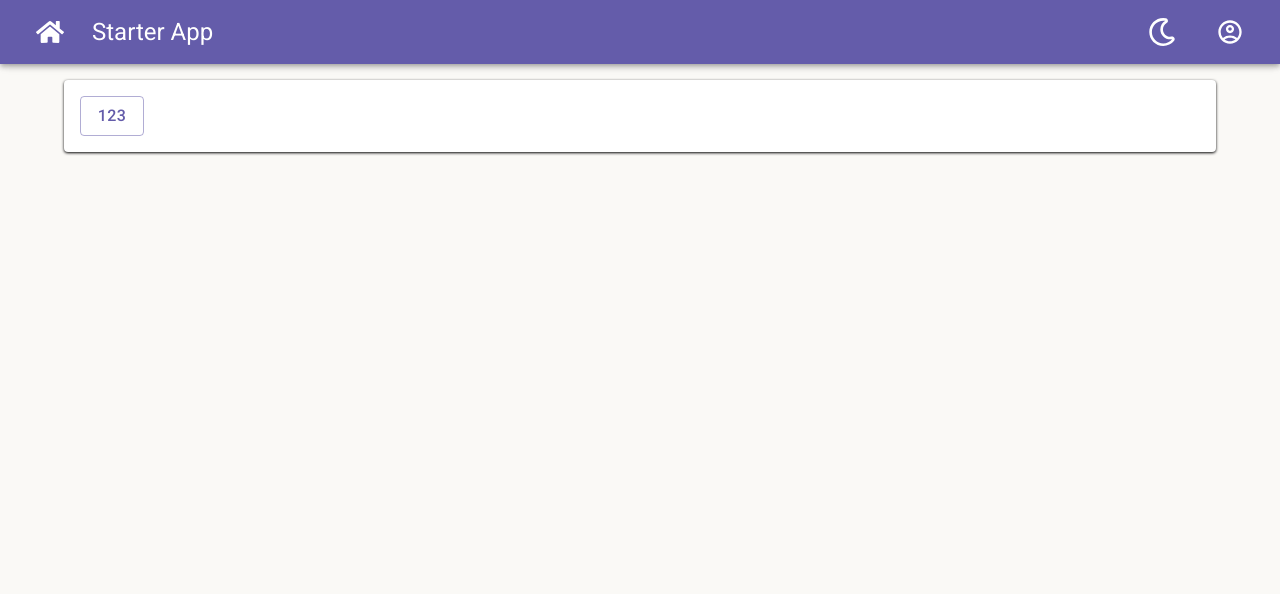
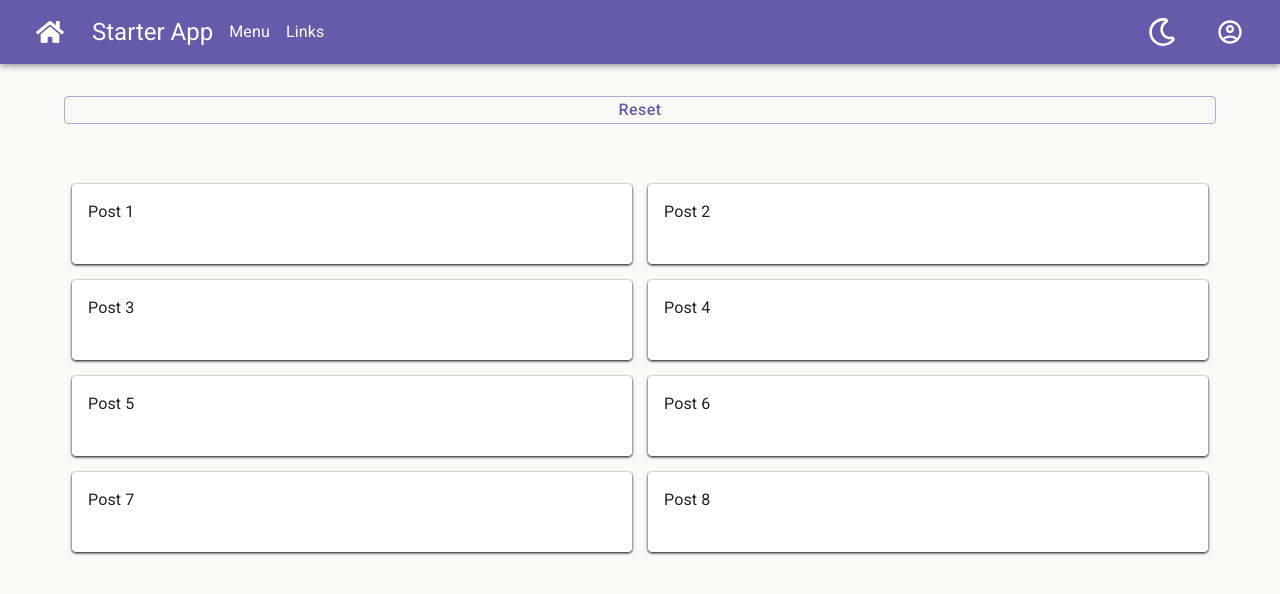
Before and after one commit to Tamtox/react_starter, a React (Vite) app: page / in a window 1280 px wide. Shown: the top 594 px of the page. Built offline with nearby package versions, Linux system fonts and the light colour scheme.

Commit message:
Switched state to zustand

```diff
--- a/package.json
+++ b/package.json
@@ -16,17 +16,15 @@
     "@emotion/styled": "^11.10.5",
     "@fontsource/roboto": "^4.5.8",
     "@mui/material": "^5.11.7",
-    "@reduxjs/toolkit": "^1.9.2",
     "@tanstack/react-query": "^4.24.4",
     "axios": "^1.3.2",
-    "framer-motion": "^9.0.1",
     "js-cookie": "^3.0.1",
     "react": "^18.2.0",
     "react-dom": "^18.2.0",
     "react-icons": "^4.7.1",
-    "react-redux": "^8.0.5",
     "react-router-dom": "^6.8.0",
-    "sass": "^1.57.1"
+    "sass": "^1.57.1",
+    "zustand": "^4.3.3"
   },
   "devDependencies": {
     "@types/js-cookie": "^3.0.2",
--- a/src/app.tsx
+++ b/src/app.tsx
@@ -7,18 +7,16 @@ import '@fontsource/roboto/700.css';
 // eslint-disable-next-line prettier/prettier
 import { Box, Container, createTheme, CssBaseline, StyledEngineProvider, ThemeProvider } from '@mui/material';
 import React, { Suspense, useMemo } from 'react';
-import { useSelector } from 'react-redux';
 import { Route, Routes } from 'react-router-dom';
 
-import { RootState } from '@/store/store';
+import { IAuthStore, useAuthStore } from '@/store/auth_store';
 
 const Home = React.lazy(() => import('./pages/home'));
 const Loading = React.lazy(() => import('./components/loading/Loading'));
 import Navbar from '@/components/navbar/navbar';
 
 function App() {
-  const darkMode = useSelector<RootState, boolean>((state) => state.authSlice.darkMode);
-  const auth = useSelector<RootState, string | undefined>((state) => state.authSlice.authToken);
+  const { authToken, darkMode, toggleDarkMode } = useAuthStore((state: IAuthStore) => state);
   const myTheme = useMemo(
     () =>
       createTheme({
--- a/src/components/navbar/navbar.tsx
+++ b/src/components/navbar/navbar.tsx
@@ -22,10 +22,8 @@ import React, { useReducer } from 'react';
 import { FaHome, FaRegMoon, FaRegSun } from 'react-icons/fa';
 import { HiOutlineMenu } from 'react-icons/hi';
 import { MdNotificationsNone, MdOutlineAccountCircle, MdSearch } from 'react-icons/md';
-import { useDispatch, useSelector } from 'react-redux';
 
-import { RootState } from '@/store/store';
-import { authActions } from '@/store/store';
+import { IAuthStore, useAuthStore } from '@/store/auth_store';
 
 interface INavbarState {
   navbarMenu: null | HTMLElement;
@@ -33,9 +31,7 @@ interface INavbarState {
 }
 
 const Navbar = (): JSX.Element => {
-  const auth = useSelector<RootState, string | undefined>((state) => state.authSlice.authToken);
-  const darkMode = useSelector<RootState, boolean>((state) => state.authSlice.darkMode);
-  const dispatch = useDispatch();
+  const { darkMode, toggleDarkMode } = useAuthStore((state: IAuthStore) => state);
   const mobile = useMediaQuery('(max-width:700px)');
   const [state, setState] = useReducer(
     (state: INavbarState, action: Partial<INavbarState>) => ({ ...state, ...action }),
@@ -55,14 +51,11 @@ const Navbar = (): JSX.Element => {
   const closeMenusHandler = () => {
     setState({ navbarMenu: null, navbarUserMenu: null });
   };
-  const toggleDarkModeHandler = () => {
-    dispatch(authActions.toggleDarkMode());
-  };
   return (
     <>
       <AppBar className={`navbar`} position="fixed">
         <Toolbar className={`navbar-container`}>
-          <div className={`navbar-main`}>
+          <Box className={`navbar-main`}>
             <Box className={`navbar-main-title-container`}>
               <IconButton className={`navbar-title-icon-container icon-container`} size="large" color="inherit">
                 <FaHome className={`navbar-title-icon icon`} />
@@ -71,16 +64,17 @@ const Navbar = (): JSX.Element => {
                 Starter App
               </Typography>
             </Box>
-            <Box className={`navbar-main-menu`}></Box>
-          </div>
-          <div className={`navbar-util`}>
+            <Box className={`navbar-main-menu`}>Menu</Box>
+            <Box className={`navbar-main-links`}>Links</Box>
+          </Box>
+          <Box className={`navbar-util`}>
             <IconButton
               className={`navbar-dark-mode icon-container`}
               size="large"
               aria-label="dark mode toggle"
               aria-controls="menu-appbar"
               aria-haspopup="true"
-              onClick={toggleDarkModeHandler}
+              onClick={toggleDarkMode}
               color="inherit"
             >
               {darkMode ? (
@@ -89,7 +83,7 @@ const Navbar = (): JSX.Element => {
                 <FaRegMoon className={`navbar-dark-mode-moon icon`} />
               )}
             </IconButton>
-            <div className={`navbar-user`}>
+            <Box className={`navbar-user`}>
               <IconButton
                 className={`navbar-user-icon icon-container`}
                 size="large"
@@ -123,8 +117,8 @@ const Navbar = (): JSX.Element => {
                 <MenuItem onClick={closeMenusHandler}>Profile</MenuItem>
                 <MenuItem onClick={closeMenusHandler}>My account</MenuItem>
               </Menu>
-            </div>
-          </div>
+            </Box>
+          </Box>
         </Toolbar>
       </AppBar>
     </>
--- a/src/main.tsx
+++ b/src/main.tsx
@@ -3,22 +3,18 @@ import '@/index.scss';
 import { QueryClient, QueryClientProvider } from '@tanstack/react-query';
 import React from 'react';
 import ReactDOM from 'react-dom/client';
-import { Provider } from 'react-redux';
 import { BrowserRouter } from 'react-router-dom';
 
 const queryClient = new QueryClient();
 
 import App from '@/app';
-import store from '@/store/store';
 
 ReactDOM.createRoot(document.getElementById('root') as HTMLElement).render(
   <React.StrictMode>
-    <Provider store={store}>
-      <BrowserRouter>
-        <QueryClientProvider client={queryClient}>
-          <App />
-        </QueryClientProvider>
-      </BrowserRouter>
-    </Provider>
+    <BrowserRouter>
+      <QueryClientProvider client={queryClient}>
+        <App />
+      </QueryClientProvider>
+    </BrowserRouter>
   </React.StrictMode>,
 );
--- a/src/pages/home.tsx
+++ b/src/pages/home.tsx
@@ -13,13 +13,12 @@ import {
   TextField,
   Typography,
 } from '@mui/material';
+import { useMutation, useQuery } from '@tanstack/react-query';
 import React, { useEffect, useReducer } from 'react';
 import { FaArrowLeft, FaArrowRight } from 'react-icons/fa';
-import { useDispatch, useSelector } from 'react-redux';
 
 import Loading from '@/components/loading/Loading';
-import { authActions } from '@/store/store';
-import { RootState } from '@/store/store';
+import { IAuthStore, useAuthStore } from '@/store/auth_store';
 
 interface IHomeState {
   search: string;
@@ -27,18 +26,45 @@ interface IHomeState {
   query: string;
 }
 
+const myPosts = [
+  { id: '1', title: 'Post 1' },
+  { id: '2', title: 'Post 2' },
+  { id: '3', title: 'Post 3' },
+  { id: '4', title: 'Post 4' },
+  { id: '5', title: 'Post 5' },
+  { id: '6', title: 'Post 6' },
+  { id: '7', title: 'Post 7' },
+  { id: '8', title: 'Post 8' },
+];
+
+function wait(durationSeconds: number) {
+  return new Promise((resolve) => setTimeout(resolve, durationSeconds * 1000));
+}
+
 const Home: React.FC = (): JSX.Element => {
-  const dispatch = useDispatch();
+  const { darkMode, toggleDarkMode } = useAuthStore((state: IAuthStore) => state);
   const [state, setState] = useReducer((state: IHomeState, action: Partial<IHomeState>) => ({ ...state, ...action }), {
     search: '',
     query: 'name',
     page: '1',
   });
+  const postQuery = useQuery({
+    queryKey: ['posts'],
+    queryFn: () => wait(1).then(() => [...myPosts]),
+  });
+  const posMutation = useMutation({});
+  if (postQuery.isLoading) return <Loading height="100vh" />;
+  if (postQuery.isError) return <pre>{JSON.stringify(postQuery.error)}</pre>;
   return (
     <Container maxWidth={false} className="home">
-      <Card>
-        <Button variant="outlined">123</Button>
-      </Card>
+      <Box className={`toolbar`}>
+        <Button variant="outlined">Reset</Button>
+      </Box>
+      <Box className={`list`}>
+        {postQuery.data.map((post) => (
+          <Card key={post.id}>{post.title}</Card>
+        ))}
+      </Box>
     </Container>
   );
 };
--- a/src/store/auth_slice.tsx
+++ /dev/null
@@ -1,48 +0,0 @@
-import { createSlice } from '@reduxjs/toolkit';
-import Cookies from 'js-cookie';
-
-interface IAuthState {
-  darkMode: boolean;
-  authToken: string | undefined;
-}
-
-const authToken = Cookies.get('authToken');
-const darkMode = Cookies.get('darkMode');
-
-const authState: IAuthState = {
-  darkMode: darkMode === 'true' ? true : false,
-  authToken: '123',
-};
-
-const authSlice = createSlice({
-  name: 'auth',
-  initialState: authState,
-  reducers: {
-    toggleDarkMode: (state) => {
-      state.darkMode = !state.darkMode;
-      Cookies.set('darkMode', `${state.darkMode}`, {
-        sameSite: 'Strict',
-        secure: true,
-        path: '/',
-      });
-    },
-    login: (state, action) => {
-      state.authToken = action.payload.token;
-      Cookies.set('authToken', `${action.payload.token}`, {
-        sameSite: 'Strict',
-        secure: true,
-        path: '/',
-      });
-    },
-    logout: (state) => {
-      state.authToken = undefined;
-      Cookies.set('authToken', '', {
-        sameSite: 'Strict',
-        secure: true,
-        path: '/',
-      });
-    },
-  },
-});
-
-export default authSlice;
--- /dev/null
+++ b/src/store/auth_store.tsx
@@ -0,0 +1,47 @@
+import Cookies from 'js-cookie';
+import { create } from 'zustand';
+
+const authToken = Cookies.get('authToken');
+const darkMode = Cookies.get('darkMode');
+
+export interface IAuthStore {
+  darkMode: boolean;
+  authToken: string | undefined;
+  toggleDarkMode: () => void;
+  login: (newAuthToken: string) => void;
+  logout: () => void;
+}
+
+export const useAuthStore = create<IAuthStore>((set) => ({
+  darkMode: darkMode === 'true' ? true : false,
+  authToken: '123',
+  toggleDarkMode: () =>
+    set((state: IAuthStore) => {
+      Cookies.set('darkMode', `${!state.darkMode}`, {
+        sameSite: 'Strict',
+        secure: true,
+        path: '/',
+      });
+      return {
+        darkMode: !state.darkMode,
+      };
+    }),
+  login: (newAuthToken: string) =>
+    set((state: IAuthStore) => {
+      Cookies.set('authToken', `${newAuthToken}`, {
+        sameSite: 'Strict',
+        secure: true,
+        path: '/',
+      });
+      return { authToken: newAuthToken };
+    }),
+  logout: () =>
+    set((state: IAuthStore) => {
+      Cookies.set('authToken', '', {
+        sameSite: 'Strict',
+        secure: true,
+        path: '/',
+      });
+      return { authToken: undefined };
+    }),
+}));
--- a/src/store/store.tsx
+++ /dev/null
@@ -1,15 +0,0 @@
-import { configureStore } from '@reduxjs/toolkit';
-
-import authSlice from '@/store/auth_slice';
-
-const store = configureStore({
-  reducer: {
-    authSlice: authSlice.reducer,
-  },
-});
-
-export const authActions = authSlice.actions;
-export type RootState = ReturnType<typeof store.getState>;
-export type AppDispatch = typeof store.dispatch;
-
-export default store;
--- a/src/styles/home.scss
+++ b/src/styles/home.scss
@@ -31,7 +31,7 @@
     @include widthAndHeight(calc(minmax(100%, 100%)), calc(min(100%, 100%)));
     display: grid;
     grid-template-columns: repeat(auto-fit, min(35rem, 100%));
-    grid-auto-rows: 12rem;
+    grid-auto-rows: 5rem;
     justify-content: center;
     padding: 1rem 0 7vh 0;
     gap: 1rem;
```
Also changed, not shown: 1 other file (tests, documents, lock files or other folders).
